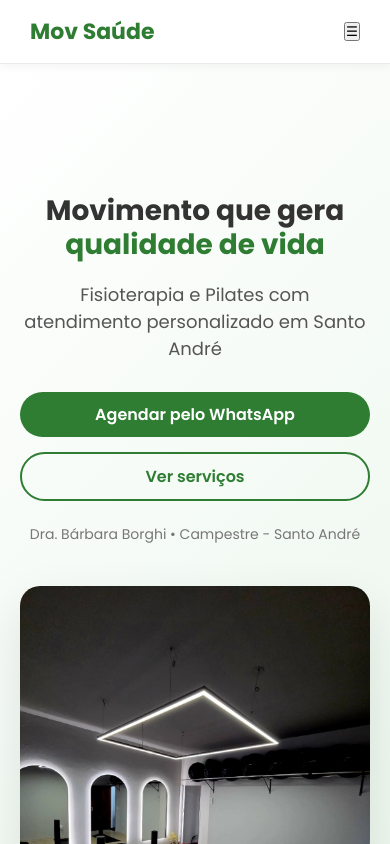
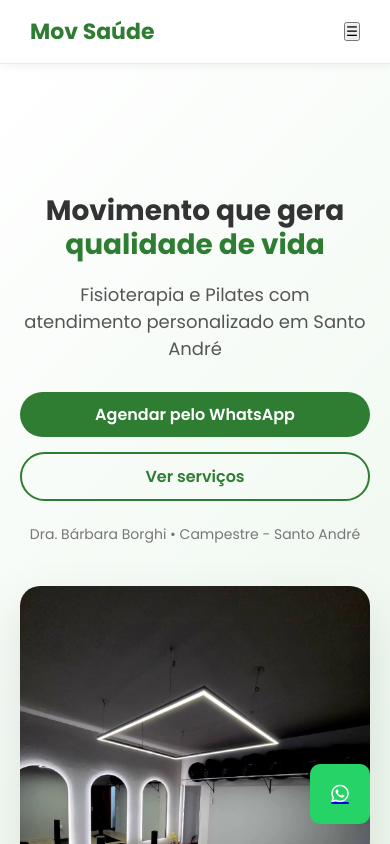
Before and after one commit to gustavoagsilva/mov-saude-react, a React (Vite) app: page / in a window 390 px wide. Shown: the top 844 px of the page. Built offline with nearby package versions, Linux system fonts and the light colour scheme.

Commit message:
feat: add WhatsApp floating button and fix hamburger menu layout

```diff
--- a/src/App.jsx
+++ b/src/App.jsx
@@ -8,6 +8,7 @@ import Professional from "./components/Professional/Professional";
 import Services from "./components/Services/Services";
 import Footer from "./components/Footer/Footer";
 import useReveal from "./hooks/useReveal";
+import WhatsAppButton from "./components/WhatsAppButton/WhatsAppButton";
 
 function App() {
   useReveal();
@@ -23,6 +24,7 @@ function App() {
       <Differentials />
       <CTA />
       <Footer />
+      <WhatsAppButton />
     </div>
   );
 }
--- a/src/components/Header/Header.css
+++ b/src/components/Header/Header.css
@@ -86,4 +86,9 @@
   .header__cta {
     display: none;
   }
+
+  .header__nav {
+    width: 100%;
+    order: 3;
+  }
 }
--- a/src/components/Header/Header.jsx
+++ b/src/components/Header/Header.jsx
@@ -7,17 +7,6 @@ function Header() {
     <header className="header">
       <div className="header__container container">
         <h1 className="header__logo">Mov Saúde</h1>
-        <button className="header__hamburger" onClick={() => setOpen(!open)}>
-          ☰
-        </button>
-        <a
-          href="https://wa.me/5511910000570"
-          className="btn btn--primary header__cta"
-          target="_blank"
-        >
-          Agendar
-        </a>
-      </div>
         <nav className="header__nav">
           <ul className={`header__menu ${open ? "header__menu--open" : ""}`}>
             <li>
@@ -42,6 +31,17 @@ function Header() {
             </li>
           </ul>
         </nav>
+        <button className="header__hamburger" onClick={() => setOpen(!open)}>
+          ☰
+        </button>
+        <a
+          href="https://wa.me/5511910000570"
+          className="btn btn--primary header__cta"
+          target="_blank"
+        >
+          Agendar
+        </a>
+      </div>
     </header>
   );
 }
--- /dev/null
+++ b/src/components/WhatsAppButton/WhatsAppButton.css
@@ -0,0 +1,19 @@
+.whats__button {
+  position: fixed;
+  bottom: 20px;
+  right: 20px;
+  z-index: 1000;
+  background-color: #25d366;
+  border-radius: 10px;
+  font-size: 20px;
+  width: 60px;
+  height: 60px;
+  cursor: pointer;
+  display: flex;
+  justify-content: center;
+  align-items: center;
+}
+
+.whats__button i {
+  color: white;
+}
--- /dev/null
+++ b/src/components/WhatsAppButton/WhatsAppButton.jsx
@@ -0,0 +1,15 @@
+import "./WhatsAppButton.css";
+
+function WhatsAppButton() {
+  return (
+    <a
+      href="https://wa.me/5511910000570"
+      target="_blank"
+      className="whats__button"
+    >
+      <i className="fab fa-whatsapp"></i>
+    </a>
+  );
+}
+
+export default WhatsAppButton;
```
Lines whose indentation alone changed are shown as unchanged.
